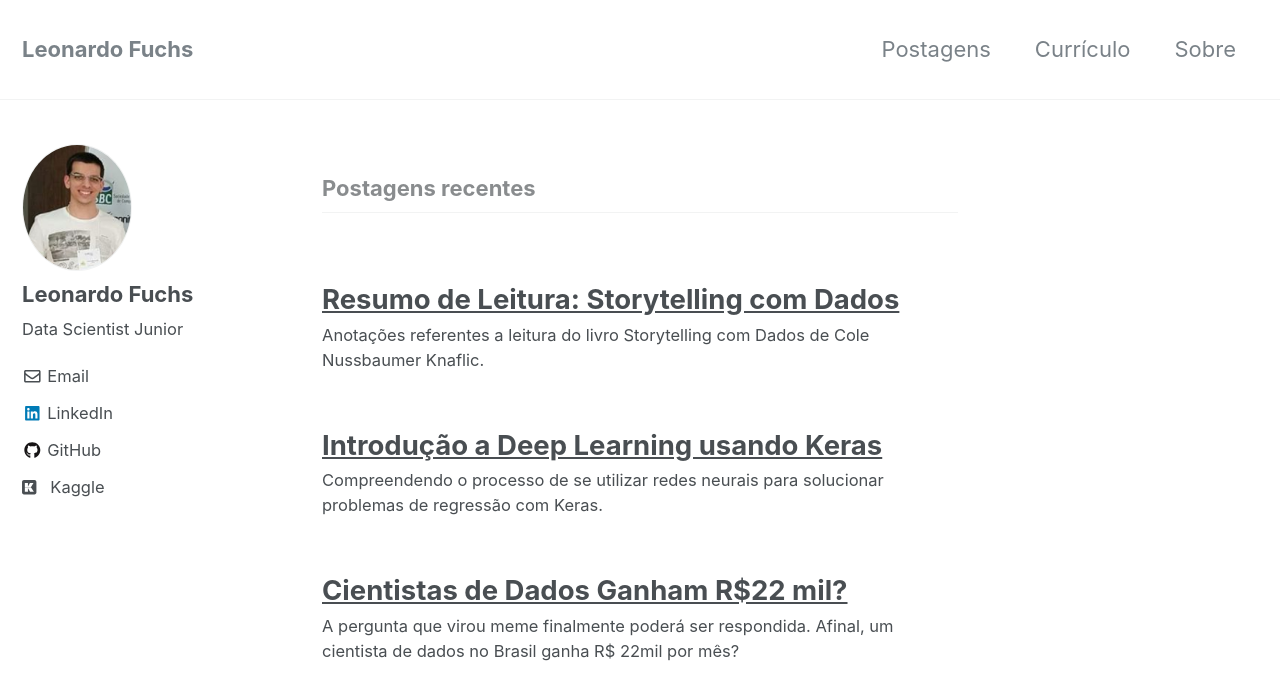
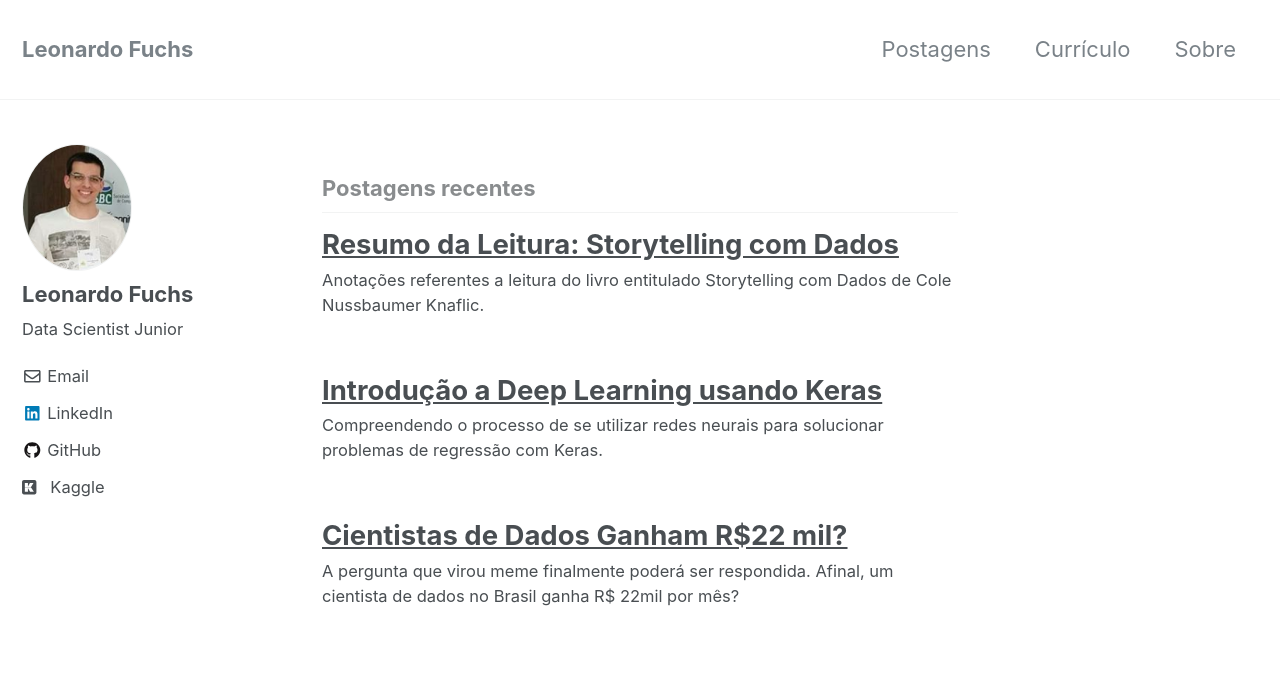
Before and after one commit to LeoFuchs/LeoFuchs.github.io, a Jekyll site: the page built from index.html, in a window 1280 px wide and 900 px high. Shown: the top 700 px of the window. Built offline with Jekyll 4.4.1, drawn with Linux system fonts in a browser that asks for light colours; nearby versions of some CDN libraries; the list of posts is cut into pages by our own code.

Commit message:
Fixed bug with two " in the -excerpt

```diff
--- a/_posts/2020-09-04-teste.md
+++ b/_posts/2020-09-15-storytelling-com-dados.md
@@ -1,10 +1,10 @@
 ---
 title: "Resumo da Leitura: Storytelling com Dados"
-date: 2020-09-04
+date: 2020-09-15
 tags: [storytelling, visualização de dados, negócios]
 #header:
 #  image: "/images/salary/manchete.png"
-excerpt: "Anotações referentes a leitura do livro "Storytelling com Dados" de Cole Nussbaumer Knaflic."
+excerpt: "Anotações referentes a leitura do livro entitulado Storytelling com Dados de Cole Nussbaumer Knaflic."
 mathjax: "true"
 ---
 
```
Also changed, not shown: _posts/2020-09-10-storytelling-com-dados.md (deleted, +0 -15 lines).
